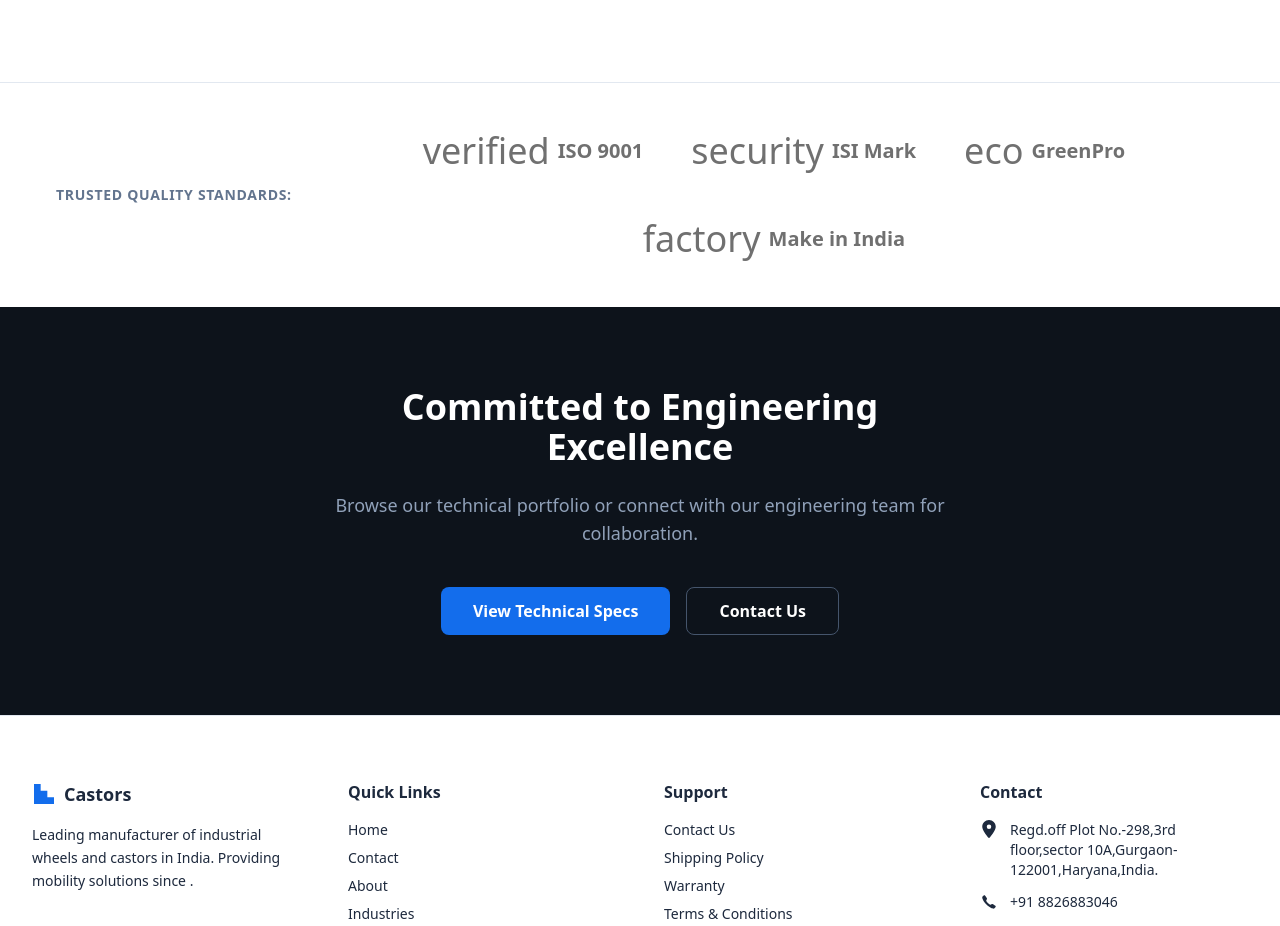
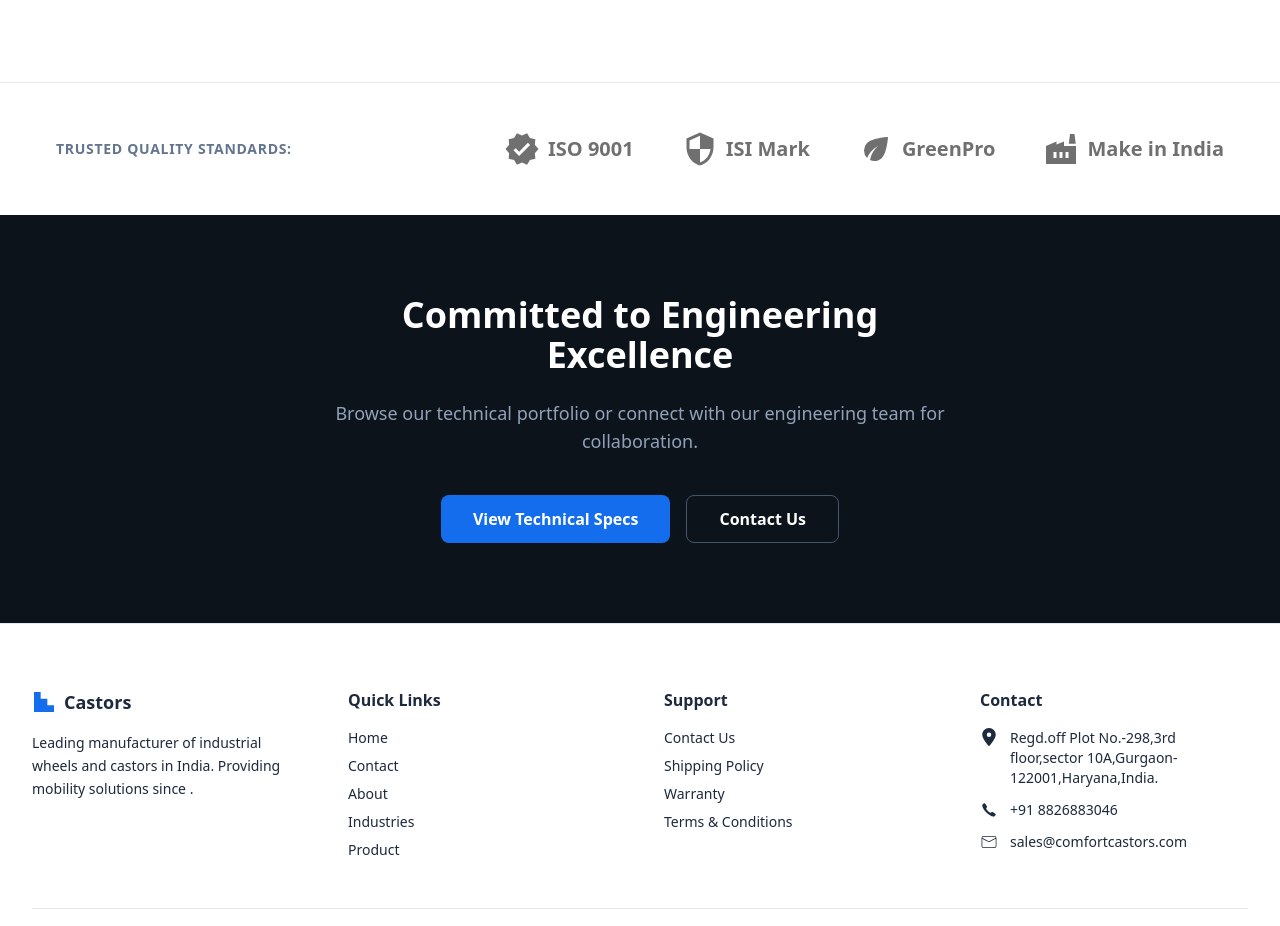
Before and after one commit to kritika799/castorwheels, a React (Vite) app: page /about in a window 1280 px wide. Shown: the part 3800-4726 px from the top of the page. Built offline with nearby package versions, Linux system fonts and the light colour scheme.

Commit message:
updated every page

```diff
--- a/src/About.jsx
+++ b/src/About.jsx
@@ -1,6 +1,10 @@
 import { MdOutlineTrackChanges } from "react-icons/md";
 import { MdVisibility } from "react-icons/md";
+import { MdEco } from "react-icons/md";
 import { MdVerifiedUser } from "react-icons/md";
+import { MdOutlineSecurity } from "react-icons/md";
+import { MdVerified } from "react-icons/md";
+import { MdFactory } from "react-icons/md";
 import React from "react";
 
 export default function About() {
@@ -384,23 +388,23 @@ export default function About() {
           <div className="flex flex-wrap justify-center gap-8 md:gap-12 opacity-60 grayscale hover:grayscale-0 transition-all duration-300">
             <div className="flex items-center gap-2">
               <span className="material-symbols-outlined text-4xl">
-                verified
+                <MdVerified />
               </span>
               <span className="font-bold text-xl">ISO 9001</span>
             </div>
             <div className="flex items-center gap-2">
               <span className="material-symbols-outlined text-4xl">
-                security
+                <MdOutlineSecurity />
               </span>
               <span className="font-bold text-xl">ISI Mark</span>
             </div>
             <div className="flex items-center gap-2">
-              <span className="material-symbols-outlined text-4xl">eco</span>
+              <span className="material-symbols-outlined text-4xl"><MdEco /></span>
               <span className="font-bold text-xl">GreenPro</span>
             </div>
             <div className="flex items-center gap-2">
               <span className="material-symbols-outlined text-4xl">
-                factory
+                <MdFactory />
               </span>
               <span className="font-bold text-xl">Make in India</span>
             </div>
--- a/src/Home.jsx
+++ b/src/Home.jsx
@@ -5,6 +5,7 @@ import { IoMdArrowRoundForward } from "react-icons/io";
 import { IoMdStar } from "react-icons/io";
 import { BsStarHalf } from "react-icons/bs";
 import { IoCall } from "react-icons/io5";
+
 import {
   MdArrowOutward,
   MdOutlineEngineering,
--- a/src/Industries.jsx
+++ b/src/Industries.jsx
@@ -8,6 +8,7 @@ import { CiMail } from "react-icons/ci";
 import { MdCategory } from "react-icons/md";
 import { FaLocationDot } from "react-icons/fa6";
 import { MdOutlineViewInAr } from "react-icons/md";
+import { FaPlayCircle } from "react-icons/fa";
 import { MdOutlineMarkUnreadChatAlt } from "react-icons/md";
 import { MdOutlineChevronRight } from "react-icons/md";
 
@@ -113,7 +114,7 @@ export default function Industries() {
                 </button>
                 <button className="aspect-square rounded-lg border border-slate-200 dark:border-slate-700 overflow-hidden p-2 bg-white dark:bg-surface-dark hover:border-primary/50 transition-colors flex items-center justify-center bg-slate-50 dark:bg-slate-800">
                   <span className="material-symbols-outlined text-3xl text-text-sec-light">
-                    play_circle
+                    <FaPlayCircle />
                   </span>
                 </button>
               </div>
```
